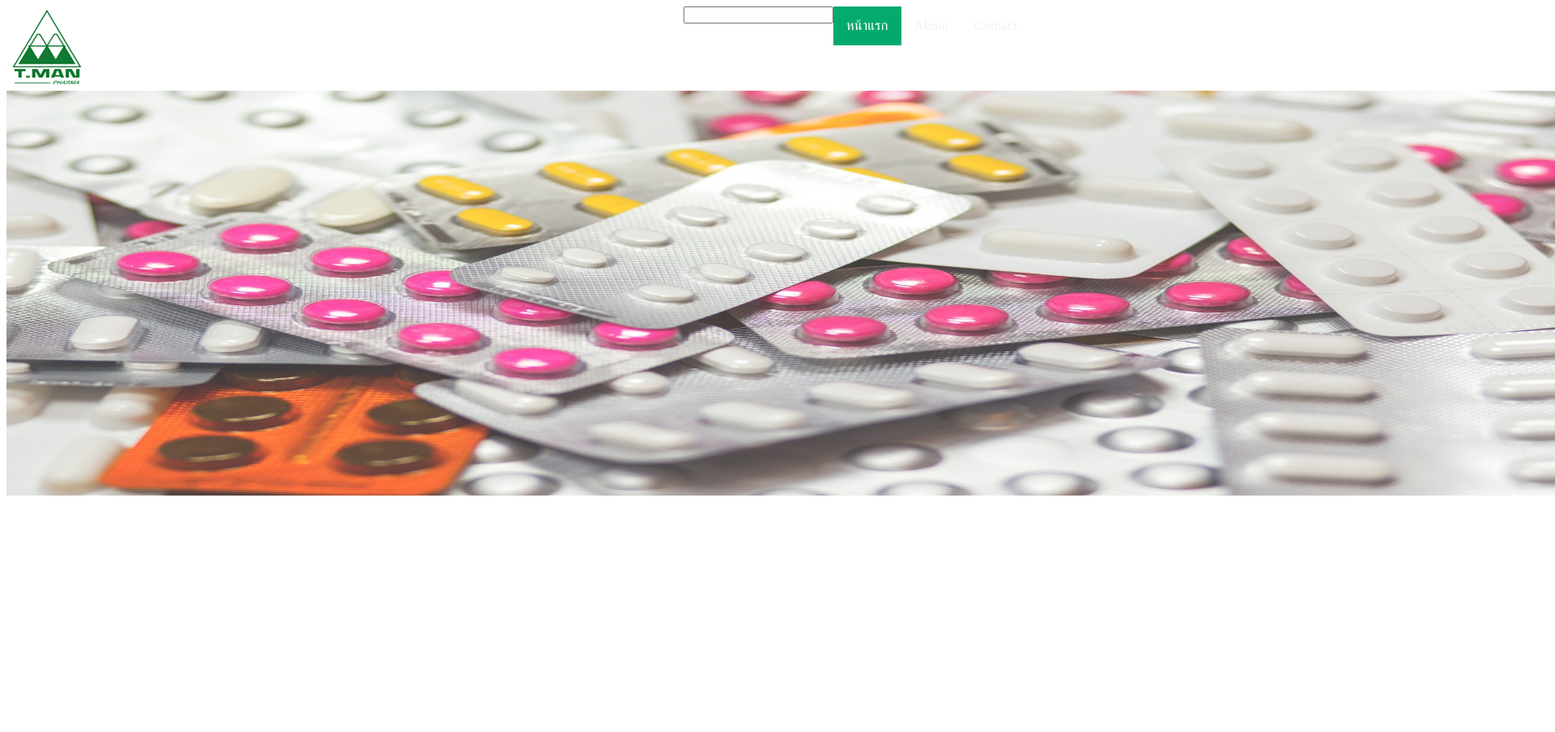
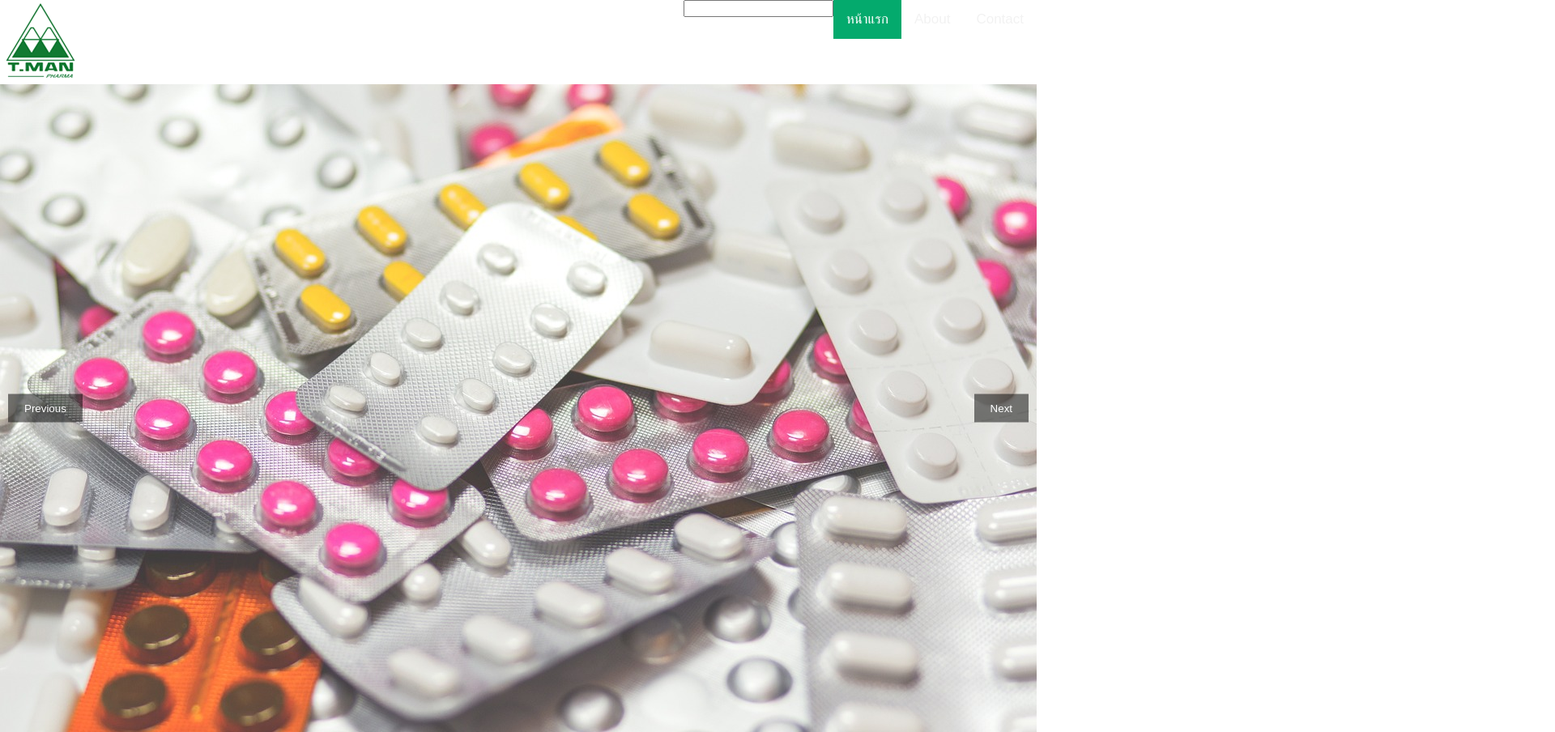
Before and after one commit to s6219410005/Loginui, a plain HTML site: page Index.html in a window 1280 px wide. Shown: the whole page at 81% size, 1920 px wide, since content can reach past the window. Before the commit the page ends 800 px from the top, so only its background shows below. Drawn offline with Linux system fonts and the light colour scheme.

Commit message:
Code v6: Imagesslide

```diff
--- a/Index.html
+++ b/Index.html
@@ -1,5 +1,6 @@
 <!DOCTYPE html>
 <html lang="en">
+
 <head>
   <meta charset="UTF-8">
   <meta http-equiv="X-UA-Compatible" content="IE=edge">
@@ -8,11 +9,11 @@
   <meta name="keywords" content="ยา เว็ปไซต์ขายยา">
   <meta name="author" content="IT tman">
   <title>Tman pharma</title>
-        <link rel="shortcut icon" href="./Images/Tmanicon.png"
-            type="image/x-icon">
+  <link rel="shortcut icon" href="./Images/Tmanicon.png" type="image/x-icon">
   <link rel="stylesheet" href="./css/index.css">
 
 </head>
+
 <body>
   <div id="banner">
     <img src="./Images/Tmanicon.png" alt="banner" width="100px">
@@ -20,47 +21,29 @@
       <a href="./contact.html">Contact</a>
       <a href="#about">About</a>
       <a class="active" href="./Index.html">หน้าแรก</a>
-                <script>
-                    (function() {
-                    })();
-                  </script>
       <input id="Search " type="text">
     </div>
-            <div class="slider-container">
-                <div class="slider-wrapper" id="slider">
-                    <div class="slider-item"><img src="./Images/medic.jpg"
-                            alt="Image 1" width="1920px" height="500px"></div>
-                    <div class="slider-item"><img src="./Images/medic2.jpeg"
-                            alt="Image 2"></div>
-                    <div class="slider-item"><img src="./Images/medic3.jpg"
-                            alt="Image 3"></div>
-                    <!-- Add more slider items as needed -->
-                </div>
-                <script>
-            const slider = document.getElementById('slider');
-            let currentSlide = 0;
-            const totalSlides = document.querySelectorAll('.slider-item').length;
 
-            function nextSlide() {
-              currentSlide = (currentSlide + 1) % totalSlides;
-              updateSlider();
-            }
-
-            function prevSlide() {
-              currentSlide = (currentSlide - 1 + totalSlides) % totalSlides;
-              updateSlider();
-            }
-
-            function updateSlider() {
-              const offset = -currentSlide * 100;
-              slider.style.transform = `translateX(${offset}%)`;
-            }
-
-            // You can add buttons or controls to trigger nextSlide() and prevSlide() functions.
-          </script>
 
   </div>
   </div>
+  <div class="slider">
+    <div class="slides">
+      <div class="slide">
+        <img src="./Images/medic.jpg" alt="Image 1">
+      </div>
+      <div class="slide">
+        <img src="./Images/medic2.jpeg" alt="Image 2">
+      </div>
+      <div class="slide">
+        <img src="./Images/medic3.jpg" alt="Image 3">
+      </div>
+    </div>
+    <button class="prev" onclick="prevSlide()">Previous</button>
+    <button class="next" onclick="nextSlide()">Next</button>
+  </div>
+  <script src="./js/script.js"></script>
 
 </body>
+
 </html>
--- a/css/index.css
+++ b/css/index.css
@@ -23,27 +23,114 @@
     color: white;
 }
 
-.slider-container {
-    width: 1920px;
-    overflow: hidden;
-    margin: 0 auto;
+body, html {
+    height: 100%;
+    margin: 0;
+    font-family: Arial, sans-serif;
 }
 
-.slider-wrapper {
+.slider {
     display: flex;
-    transition: transform 0.3s ease;
+    overflow: hidden;
+    width: 100%;
+    height: 100%;
 }
 
-.slider-item {
+.slide {
     min-width: 100%;
+    box-sizing: border-box;
 }
 
 img {
-    width: 100;
-    height: 500px;
+    width: 100%;
+    height: auto;
 }
 
 img[alt=banner] {
     width: 100px;
     height: 100px;
 }
+
+body, html {
+    height: 100%;
+    margin: 0;
+    font-family: Arial, sans-serif;
+}
+
+.slider {
+    overflow: hidden;
+    width: 100%;
+    height: 100%;
+    position: relative;
+}
+
+.slides {
+    display: flex;
+    transition: transform 0.5s ease;
+}
+
+.slide {
+    min-width: 100%;
+    box-sizing: border-box;
+}
+
+img {
+    width: 100%;
+    height: auto;
+}
+
+.prev, .next {
+    position: absolute;
+    top: 50%;
+    transform: translateY(-50%);
+    background: rgba(0, 0, 0, 0.5);
+    color: #fff;
+    border: none;
+    padding: 10px 20px;
+    cursor: pointer;
+    outline: none;
+}
+
+.prev {
+    left: 10px;
+}
+
+.next {
+    right: 10px;
+}
+
+.slide-left-enter {
+    transform: translateX(100%);
+}
+
+.slide-left-enter-active {
+    transform: translateX(0%);
+    transition: transform 0.5s ease;
+}
+
+.slide-left-leave {
+    transform: translateX(0%);
+}
+
+.slide-left-leave-active {
+    transform: translateX(-100%);
+    transition: transform 0.5s ease;
+}
+
+.slide-right-enter {
+    transform: translateX(-100%);
+}
+
+.slide-right-enter-active {
+    transform: translateX(0%);
+    transition: transform 0.5s ease;
+}
+
+.slide-right-leave {
+    transform: translateX(0%);
+}
+
+.slide-right-leave-active {
+    transform: translateX(100%);
+    transition: transform 0.5s ease;
+}
--- /dev/null
+++ b/js/script.js
@@ -0,0 +1,23 @@
+let currentSlide = 0;
+
+function showSlide(n) {
+    const slides = document.querySelector('.slides');
+    const slideWidth = document.querySelector('.slide').offsetWidth;
+
+    if (n >= slides.children.length) currentSlide = 0;
+    if (n < 0) currentSlide = slides.children.length - 1;
+
+    slides.style.transform = `translateX(-${currentSlide * slideWidth}px)`;
+}
+
+function nextSlide() {
+    currentSlide++;
+    showSlide(currentSlide);
+}
+
+function prevSlide() {
+    currentSlide--;
+    showSlide(currentSlide);
+}
+
+document.addEventListener("DOMContentLoaded", showSlide(currentSlide));
```
Lines whose indentation alone changed are shown as unchanged.
